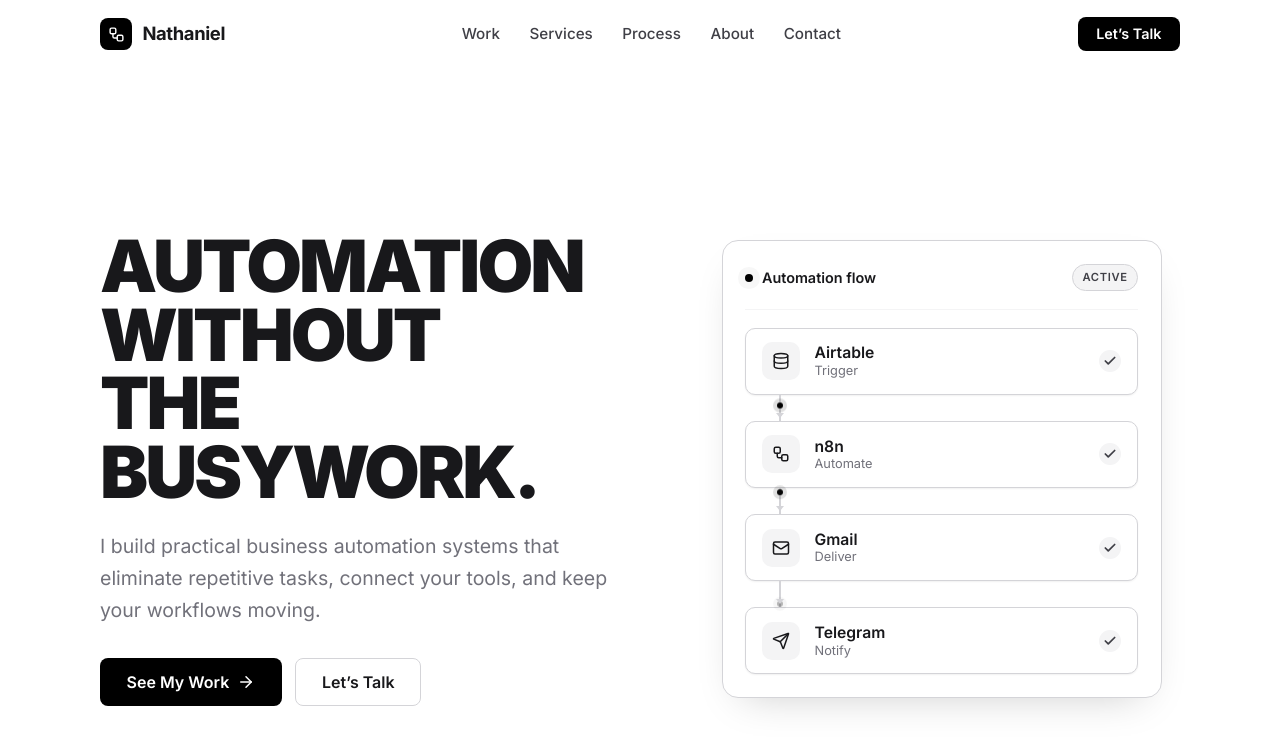
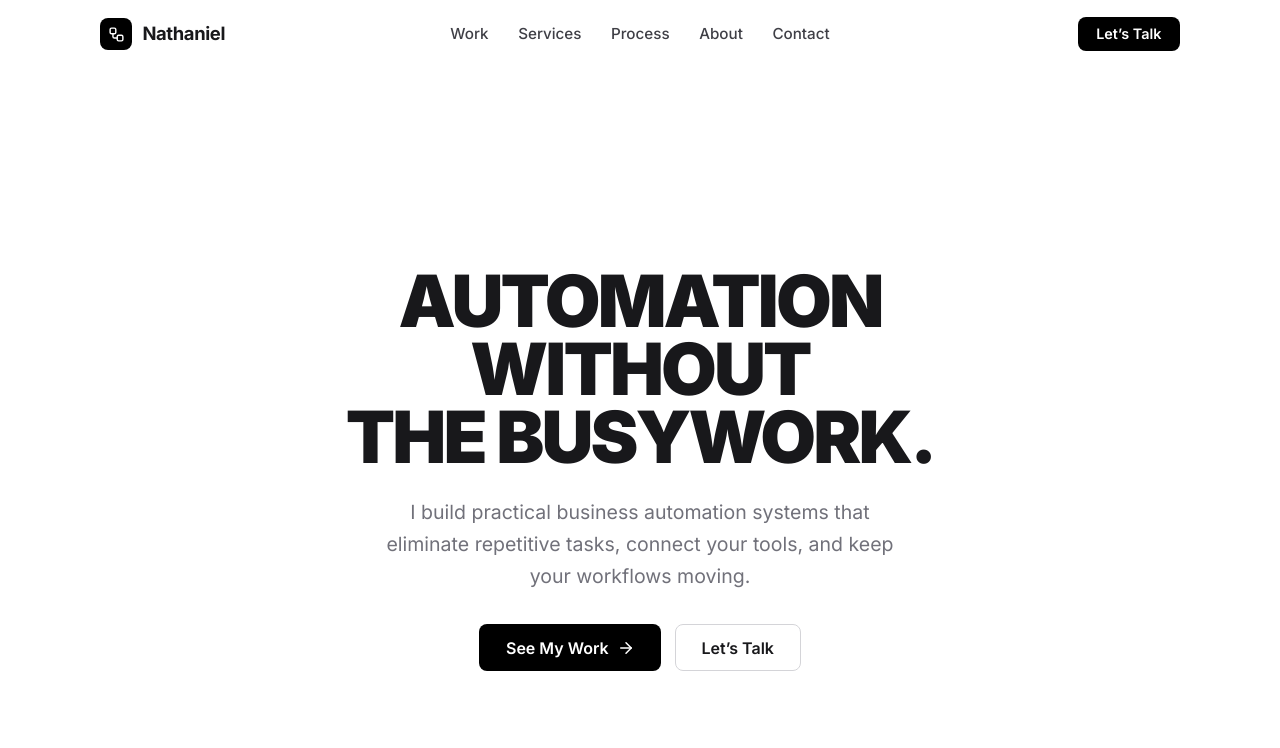
Before and after one commit to NathanielKings/automation, a React (Vite) app: page / in a window 1280 px wide. Shown: the top 748 px of the page. Built offline with nearby package versions, Linux system fonts and the light colour scheme.

Commit message:
refactor: remove hero visual and center navigation links

```diff
--- a/src/components/Hero/Hero.jsx
+++ b/src/components/Hero/Hero.jsx
@@ -1,6 +1,5 @@
 import { ArrowRight } from 'lucide-react'
 import Button from '../Button/Button.jsx'
-import WorkflowVisual from './WorkflowVisual.jsx'
 import styles from './Hero.module.css'
 
 function Hero() {
@@ -29,10 +28,6 @@
             </Button>
           </div>
         </div>
-
-        <div className={styles.visual}>
-          <WorkflowVisual />
-        </div>
       </div>
     </section>
   )
--- a/src/components/Hero/Hero.module.css
+++ b/src/components/Hero/Hero.module.css
@@ -4,21 +4,23 @@
   min-height: 100svh;
   display: flex;
   align-items: center;
+  justify-content: center;
   padding-block: clamp(2rem, 6vw, 4rem);
 }
 
 .inner {
-  display: grid;
-  grid-template-columns: 1.05fr 0.95fr;
+  display: flex;
+  flex-direction: column;
   align-items: center;
-  gap: clamp(2.5rem, 6vw, 5rem);
+  text-align: center;
 }
 
 .content {
   display: flex;
   flex-direction: column;
-  align-items: flex-start;
+  align-items: center;
   gap: 1.5rem;
+  max-width: 54rem;
   animation: fadeUp 0.6s ease both;
 }
 
@@ -39,20 +41,15 @@
   font-size: clamp(1.05rem, 1.6vw, 1.22rem);
   line-height: 1.65;
   color: var(--color-gray-500);
-  max-width: 32rem;
+  max-width: 34rem;
 }
 
 .actions {
   display: flex;
   flex-wrap: wrap;
+  justify-content: center;
   gap: 0.85rem;
   margin-top: 0.5rem;
-}
-
-.visual {
-  display: flex;
-  justify-content: center;
-  animation: fadeUp 0.6s ease 0.12s both;
 }
 
 @keyframes fadeUp {
@@ -65,18 +62,3 @@
     transform: none;
   }
 }
-
-@media (max-width: 900px) {
-  .inner {
-    grid-template-columns: 1fr;
-    gap: 3rem;
-  }
-
-  .lead {
-    max-width: none;
-  }
-
-  .visual {
-    order: 2;
-  }
-}
--- a/src/components/Hero/WorkflowVisual.jsx
+++ /dev/null
@@ -1,56 +0,0 @@
-import { Fragment } from 'react'
-import { Database, Workflow, Mail, Send, Check } from 'lucide-react'
-import styles from './WorkflowVisual.module.css'
-
-const steps = [
-  { id: 'airtable', icon: Database, name: 'Airtable', role: 'Trigger' },
-  { id: 'n8n', icon: Workflow, name: 'n8n', role: 'Automate' },
-  { id: 'gmail', icon: Mail, name: 'Gmail', role: 'Deliver' },
-  { id: 'telegram', icon: Send, name: 'Telegram', role: 'Notify' },
-]
-
-function WorkflowVisual() {
-  return (
-    <div className={styles.card} aria-hidden="true">
-      <div className={styles.header}>
-        <div className={styles.headerLeft}>
-          <span className={styles.statusDot} />
-          <span className={styles.headerTitle}>Automation flow</span>
-        </div>
-        <span className={styles.badge}>Active</span>
-      </div>
-
-      <ol className={styles.flow}>
-        {steps.map((step, i) => {
-          const Icon = step.icon
-          return (
-            <Fragment key={step.id}>
-              {i > 0 && (
-                <li className={styles.connector} aria-hidden="true">
-                  <span
-                    className={styles.pulse}
-                    style={{ animationDelay: `${(i - 1) * 0.4}s` }}
-                  />
-                </li>
-              )}
-              <li className={styles.node}>
-                <span className={styles.icon}>
-                  <Icon size={18} />
-                </span>
-                <span className={styles.meta}>
-                  <span className={styles.name}>{step.name}</span>
-                  <span className={styles.role}>{step.role}</span>
-                </span>
-                <span className={styles.check}>
-                  <Check size={14} strokeWidth={3} />
-                </span>
-              </li>
-            </Fragment>
-          )
-        })}
-      </ol>
-    </div>
-  )
-}
-
-export default WorkflowVisual
--- a/src/components/Hero/WorkflowVisual.module.css
+++ /dev/null
@@ -1,176 +0,0 @@
-.card {
-  width: 100%;
-  max-width: 440px;
-  background: var(--color-white);
-  border: 1px solid var(--color-gray-300);
-  border-radius: var(--radius-lg);
-  box-shadow: var(--shadow);
-  padding: 1.4rem;
-}
-
-.header {
-  display: flex;
-  align-items: center;
-  justify-content: space-between;
-  padding-bottom: 1.1rem;
-  margin-bottom: 1.1rem;
-  border-bottom: 1px solid var(--color-gray-100);
-}
-
-.headerLeft {
-  display: flex;
-  align-items: center;
-  gap: 0.55rem;
-}
-
-.statusDot {
-  width: 8px;
-  height: 8px;
-  border-radius: 50%;
-  background: var(--color-black);
-  animation: statusPulse 2.2s ease-out infinite;
-}
-
-.headerTitle {
-  font-size: 0.9rem;
-  font-weight: 600;
-  color: var(--color-gray-900);
-}
-
-.badge {
-  font-size: 0.7rem;
-  font-weight: 600;
-  letter-spacing: 0.06em;
-  text-transform: uppercase;
-  color: var(--color-gray-700);
-  background: var(--color-gray-100);
-  border: 1px solid var(--color-gray-300);
-  padding: 0.25rem 0.6rem;
-  border-radius: 999px;
-}
-
-.flow {
-  list-style: none;
-  margin: 0;
-  padding: 0;
-  display: flex;
-  flex-direction: column;
-}
-
-.node {
-  display: flex;
-  align-items: center;
-  gap: 0.9rem;
-  padding: 0.85rem 1rem;
-  background: var(--color-white);
-  border: 1px solid var(--color-gray-300);
-  border-radius: var(--radius);
-  box-shadow: var(--shadow-sm);
-  transition:
-    transform 0.18s ease,
-    border-color 0.18s ease;
-}
-
-.node:hover {
-  transform: translateY(-1px);
-  border-color: var(--color-gray-500);
-}
-
-.icon {
-  display: grid;
-  place-items: center;
-  width: 38px;
-  height: 38px;
-  flex-shrink: 0;
-  border-radius: 10px;
-  background: var(--color-gray-100);
-  color: var(--color-gray-900);
-}
-
-.meta {
-  display: flex;
-  flex-direction: column;
-  line-height: 1.25;
-}
-
-.name {
-  font-weight: 600;
-  font-size: 0.98rem;
-  color: var(--color-gray-900);
-}
-
-.role {
-  font-size: 0.8rem;
-  color: var(--color-gray-500);
-}
-
-.check {
-  margin-left: auto;
-  display: grid;
-  place-items: center;
-  width: 22px;
-  height: 22px;
-  border-radius: 50%;
-  background: var(--color-gray-100);
-  color: var(--color-gray-700);
-}
-
-.connector {
-  position: relative;
-  height: 26px;
-  width: 2px;
-  margin-left: 34px;
-  background: var(--color-gray-300);
-}
-
-.connector::after {
-  content: '';
-  position: absolute;
-  bottom: -1px;
-  left: 50%;
-  transform: translateX(-50%);
-  border: 4px solid transparent;
-  border-top: 5px solid var(--color-gray-300);
-}
-
-.pulse {
-  position: absolute;
-  top: 0;
-  left: 50%;
-  width: 6px;
-  height: 6px;
-  margin-left: -3px;
-  border-radius: 50%;
-  background: var(--color-black);
-  box-shadow: 0 0 0 4px rgba(0, 0, 0, 0.12);
-  animation: flow 1.6s ease-in-out infinite;
-}
-
-@keyframes flow {
-  0% {
-    transform: translateY(0);
-    opacity: 0;
-  }
-  20% {
-    opacity: 1;
-  }
-  80% {
-    opacity: 1;
-  }
-  100% {
-    transform: translateY(20px);
-    opacity: 0;
-  }
-}
-
-@keyframes statusPulse {
-  0% {
-    box-shadow: 0 0 0 0 rgba(0, 0, 0, 0.25);
-  }
-  70% {
-    box-shadow: 0 0 0 8px rgba(0, 0, 0, 0);
-  }
-  100% {
-    box-shadow: 0 0 0 0 rgba(0, 0, 0, 0);
-  }
-}
--- a/src/components/Navbar/Navbar.module.css
+++ b/src/components/Navbar/Navbar.module.css
@@ -17,13 +17,15 @@
 }
 
 .inner {
-  display: flex;
+  display: grid;
+  grid-template-columns: 1fr auto 1fr;
   align-items: center;
-  gap: 2rem;
   height: 68px;
 }
 
 .brand {
+  grid-column: 1;
+  justify-self: start;
   display: inline-flex;
   align-items: center;
   gap: 0.65rem;
@@ -46,10 +48,11 @@
 }
 
 .nav {
+  grid-column: 2;
+  justify-self: center;
   display: flex;
   align-items: center;
   gap: 0.25rem;
-  margin-inline: auto;
 }
 
 .link {
@@ -84,7 +87,8 @@
 }
 
 .cta {
-  flex-shrink: 0;
+  grid-column: 3;
+  justify-self: end;
 }
 
 .toggle {
@@ -112,11 +116,8 @@
 
   .toggle {
     display: inline-flex;
-    margin-left: auto;
-  }
-
-  .inner {
-    gap: 1rem;
+    grid-column: 3;
+    justify-self: end;
   }
 
   .menu {
```
